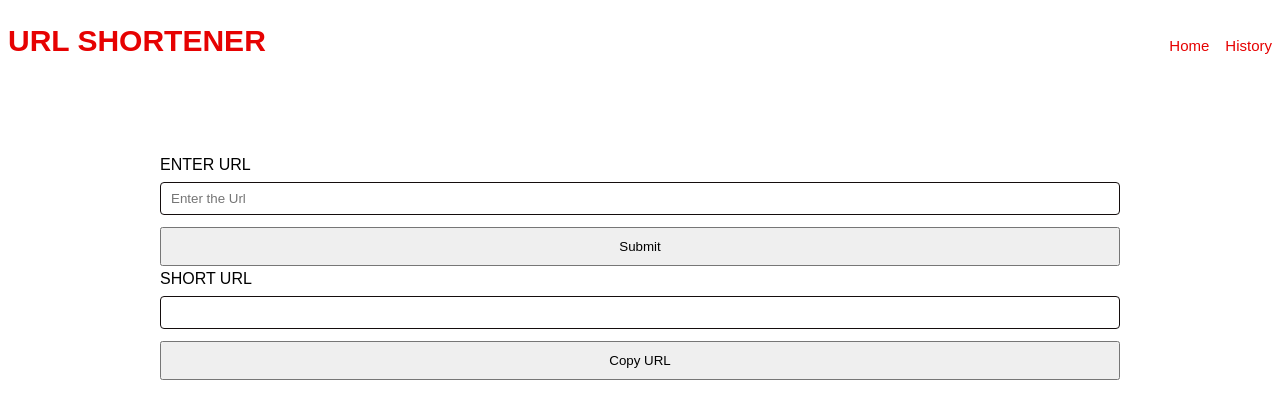
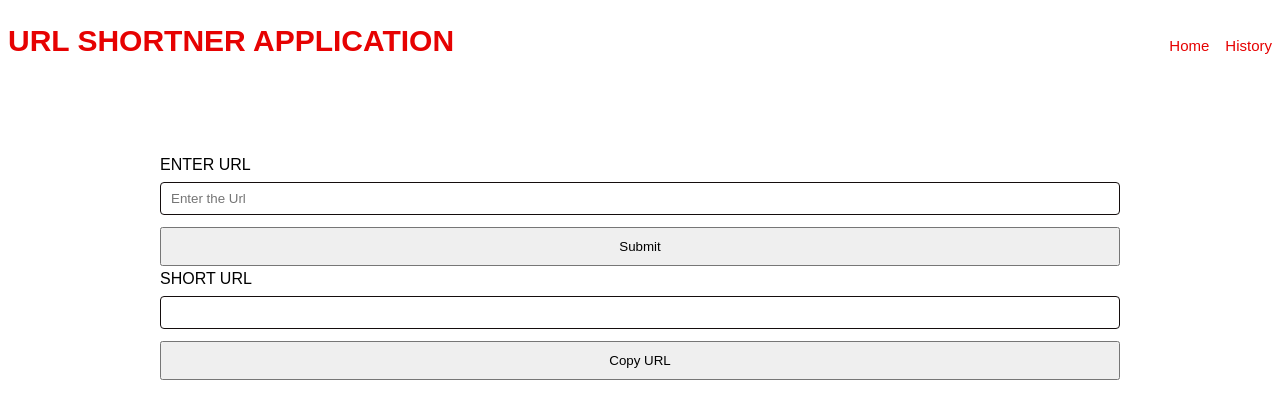
Before and after one commit to Abdul-Jaweed/URL-SHORTENER, a Flask app: page / in a window 1280 px wide. Shown: the top 419 px of the page. Run offline with Flask 2, Linux system fonts and the light colour scheme.

Commit message:
web app fixed

```diff
--- a/app.py
+++ b/app.py
@@ -69,4 +69,5 @@ def clear_history():
 
 
 if __name__=="__main__":
-    app.run()
+    app.run(debug=True) # for localhost
+    #app.run() # for deployment
--- a/templates/home.html
+++ b/templates/home.html
@@ -1,7 +1,7 @@
 {% extends 'layout.html' %}
 
 {% block title %}
-URL Shortener
+URL SHORTNER
 {% endblock %}
 
 {% block content %}
--- a/templates/layout.html
+++ b/templates/layout.html
@@ -56,7 +56,7 @@
 <body>
 
   <div class="header">
-    <a><h1>URL SHORTENER</h1></a>
+    <a><h1>URL SHORTNER APPLICATION</h1></a>
 
     <div class="header-right">
       <a class="active" href="{{ url_for("home") }}">Home</a>
```
Also changed, not shown: README.md.
